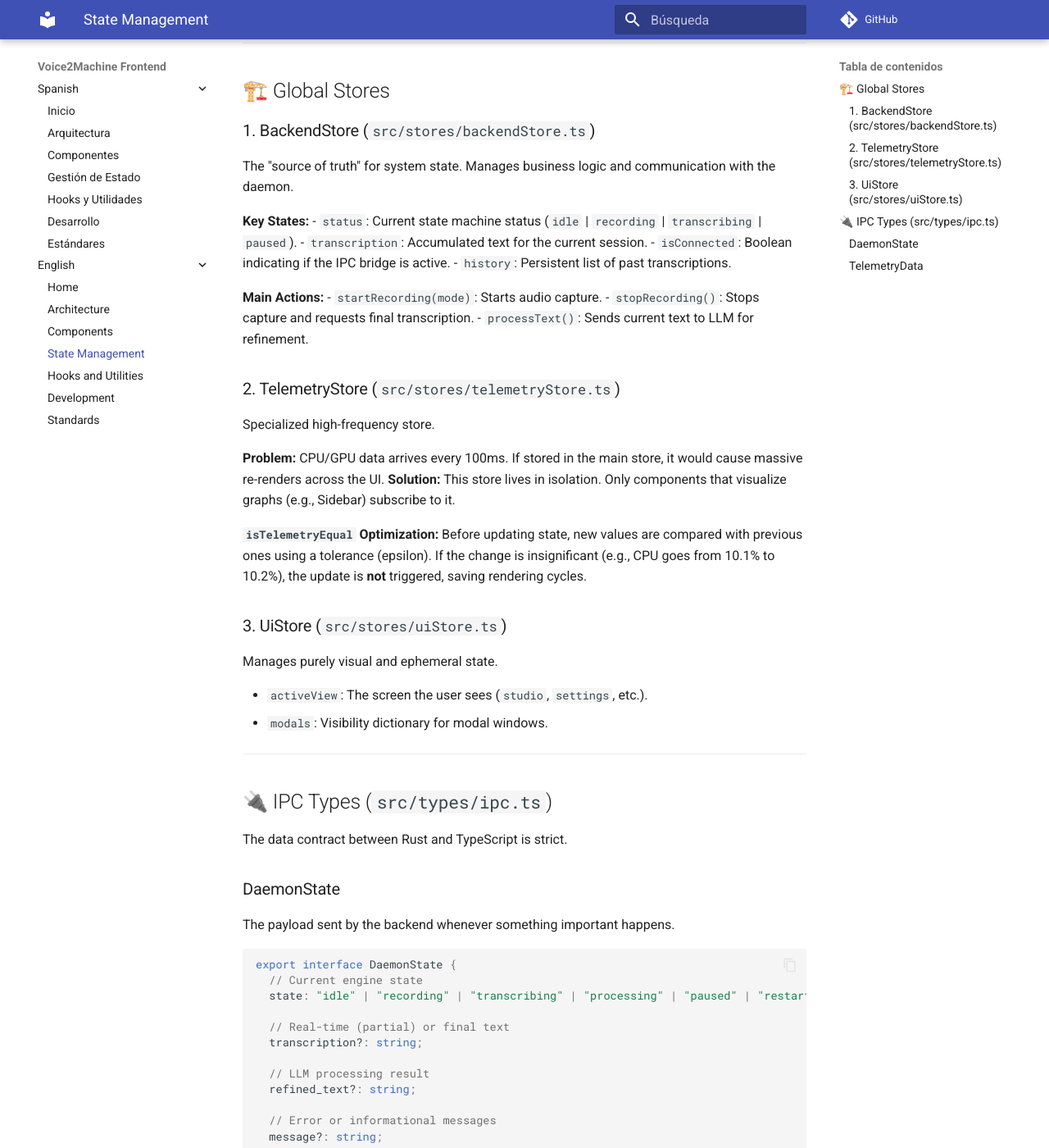
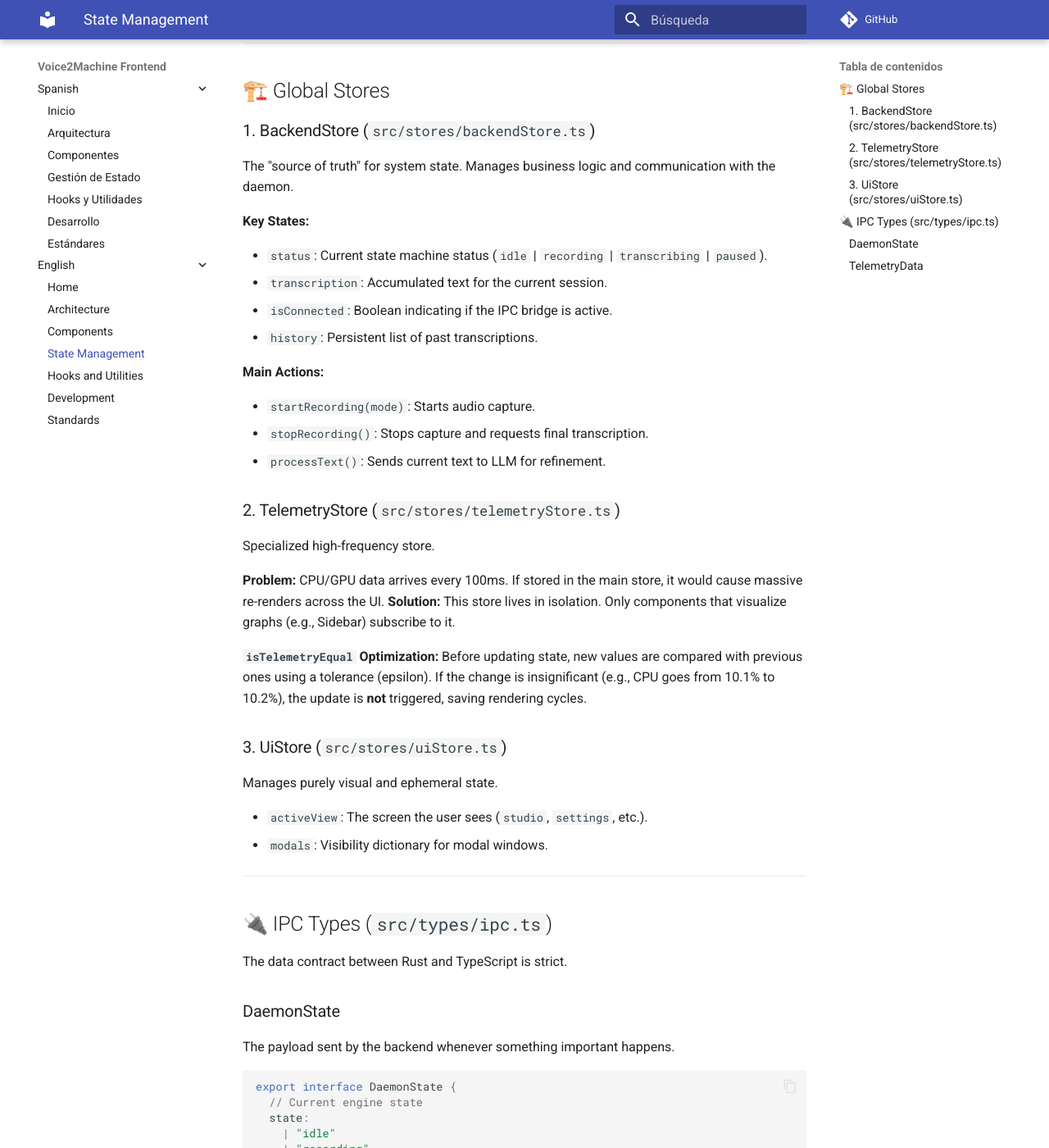
Before and after one commit to zarvent/v2m-lab, an MkDocs documentation site: the page built from apps/frontend/docs/docs/en/state_management.md, in a window 1280 px wide and 1400 px high, scrolled down 204 px. Shown: the whole window at 82% size. Built offline with MkDocs 1.6.1 and Material for MkDocs 9.7.7, drawn with Linux system fonts in a browser that asks for light colours; comment, search, counter and statistics services are not loaded.

````diff
--- a/apps/frontend/docs/docs/en/state_management.md
+++ b/apps/frontend/docs/docs/en/state_management.md
@@ -11,12 +11,14 @@ The Voice2Machine frontend uses **Zustand** to manage global state. The architec
 The "source of truth" for system state. Manages business logic and communication with the daemon.
 
 **Key States:**
+
 - `status`: Current state machine status (`idle` | `recording` | `transcribing` | `paused`).
 - `transcription`: Accumulated text for the current session.
 - `isConnected`: Boolean indicating if the IPC bridge is active.
 - `history`: Persistent list of past transcriptions.
 
 **Main Actions:**
+
 - `startRecording(mode)`: Starts audio capture.
 - `stopRecording()`: Stops capture and requests final transcription.
 - `processText()`: Sends current text to LLM for refinement.
@@ -51,7 +53,14 @@ The payload sent by the backend whenever something important happens.
 ```typescript
 export interface DaemonState {
   // Current engine state
-  state: "idle" | "recording" | "transcribing" | "processing" | "paused" | "restarting" | "disconnected";
+  state:
+    | "idle"
+    | "recording"
+    | "transcribing"
+    | "processing"
+    | "paused"
+    | "restarting"
+    | "disconnected";
 
   // Real-time (partial) or final text
   transcription?: string;
@@ -79,7 +88,8 @@ export interface TelemetryData {
     total_gb: number;
     percent: number;
   };
-  gpu?: { // Optional (only if NVIDIA/AMD detected)
+  gpu?: {
+    // Optional (only if NVIDIA/AMD detected)
     name: string;
     vram_used_mb: number;
     vram_total_mb: number;
````
Also changed, not shown: apps/frontend/docs/docs/en/architecture.md (+10 -4 lines), apps/frontend/docs/docs/en/components.md (+3 -2 lines), apps/frontend/docs/docs/en/development.md (+25 -14 lines), apps/frontend/docs/docs/en/hooks_utils.md (+3 -0 lines), apps/frontend/docs/docs/en/index.md (+9 -9 lines).
